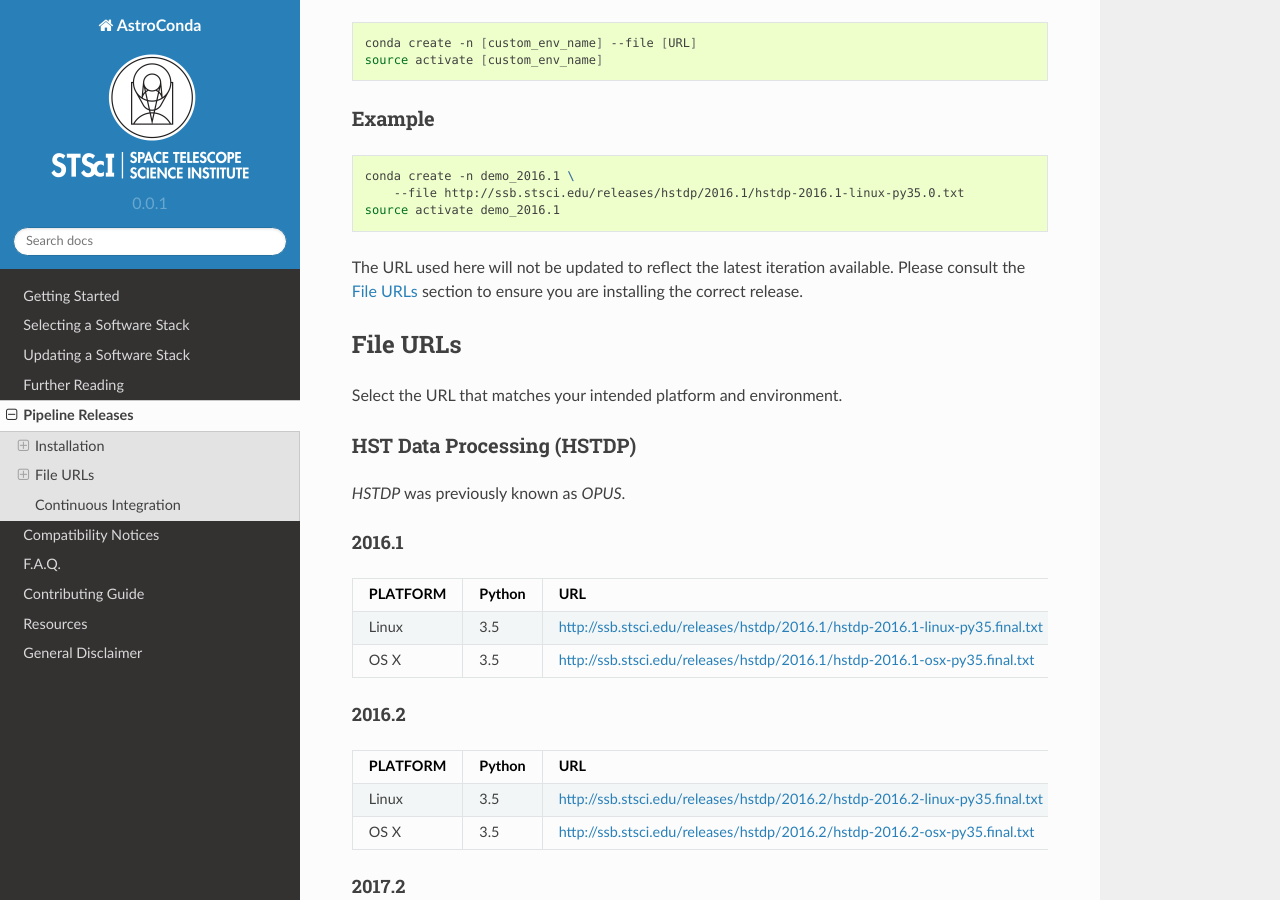
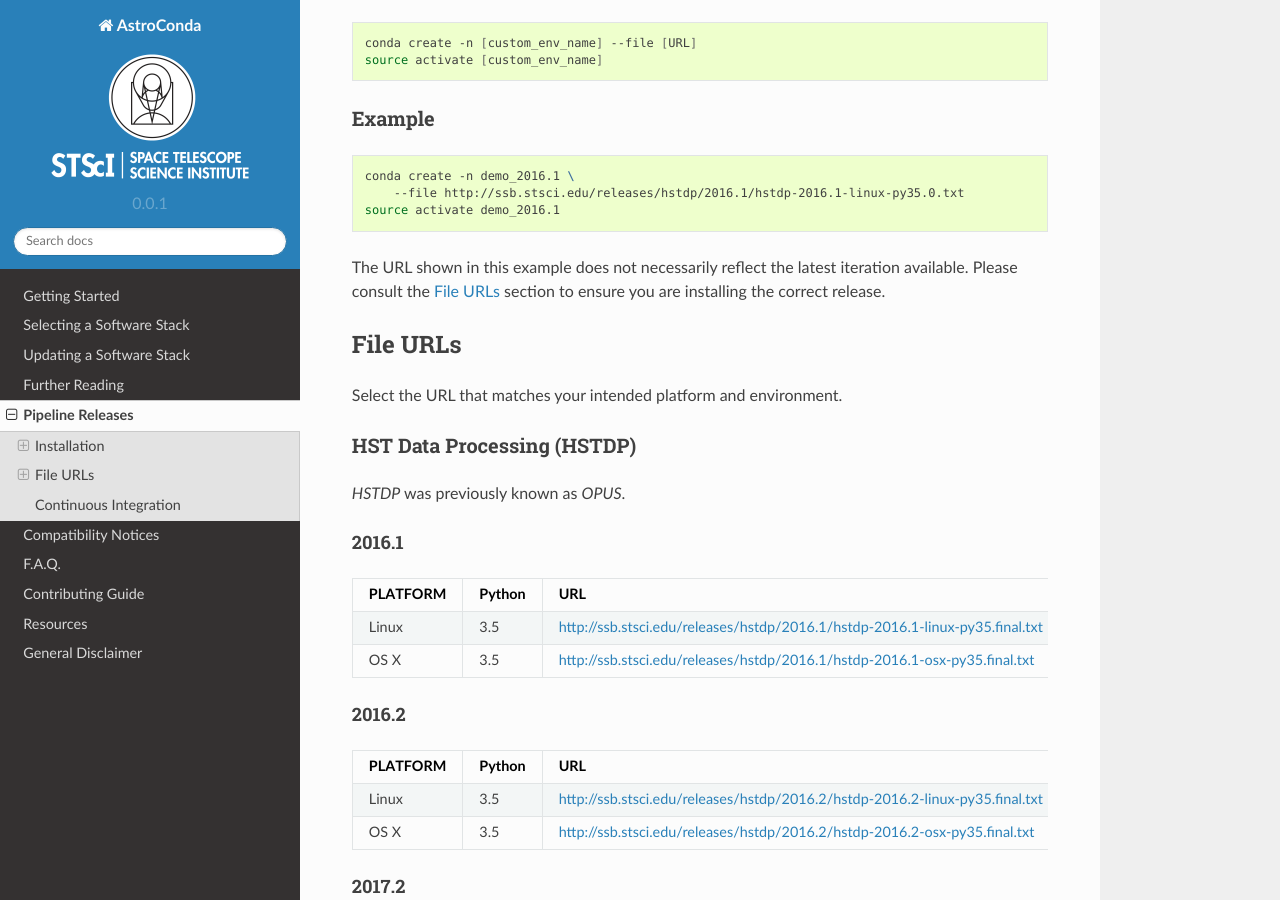
Before and after one commit to jhunkeler/astroconda, a Sphinx documentation site: the page built from source/releases.rst, in a window 1280 px wide and 900 px high, scrolled down 609 px. Built offline with Sphinx 7.4.7 and the Read the Docs theme 2.0.0, drawn with Linux system fonts in a browser that asks for light colours; pages that are not in the unit, such as notebooks, are missing from menus.

Commit message:
Adjusted wording

```diff
--- a/source/releases.rst
+++ b/source/releases.rst
@@ -33,7 +33,7 @@
         --file http://ssb.stsci.edu/releases/hstdp/2016.1/hstdp-2016.1-linux-py35.0.txt
     source activate demo_2016.1
 
-The URL used here will not be updated to reflect the latest iteration available. Please consult the :ref:`files` section to ensure you are installing the correct release.
+The URL shown in this example does not necessarily reflect the latest iteration available. Please consult the :ref:`files` section to ensure you are installing the correct release.
 
 
 .. _files:
```
